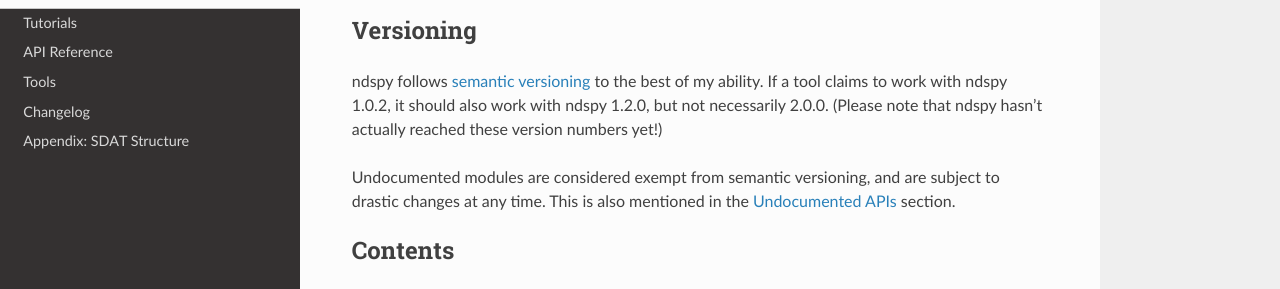
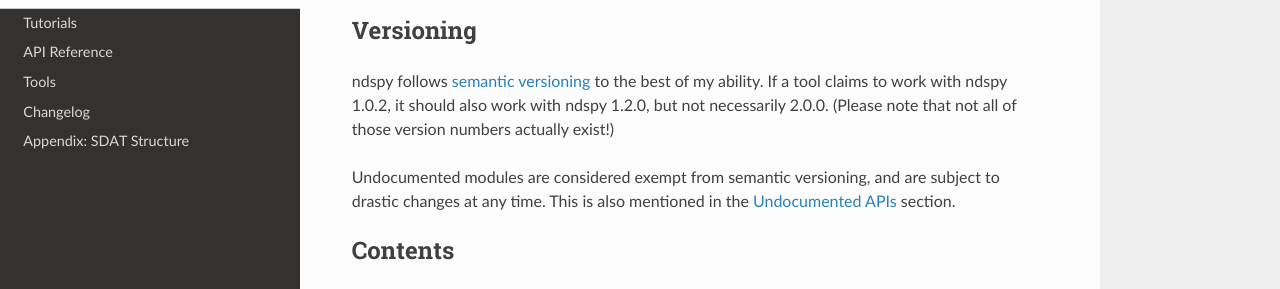
Before and after one commit to RoadrunnerWMC/ndspy, a Sphinx documentation site: the page built from docs/source/index.rst, in a window 1280 px wide and 900 px high, scrolled down 2641 px. Shown: the part 186-475 px from the top of the window. Built offline with Sphinx 7.4.7 and the Read the Docs theme 2.0.0, drawn with Linux system fonts in a browser that asks for light colours.

Commit message:
Improve wording for a thing now that 2.0.0 is about to exist

```diff
--- a/docs/source/index.rst
+++ b/docs/source/index.rst
@@ -177,8 +177,8 @@ Versioning
 
 ndspy follows `semantic versioning <https://semver.org/>`_ to the best of my
 ability. If a tool claims to work with ndspy 1.0.2, it should also work with
-ndspy 1.2.0, but not necessarily 2.0.0. (Please note that ndspy hasn't actually
-reached these version numbers yet!)
+ndspy 1.2.0, but not necessarily 2.0.0. (Please note that not all of those
+version numbers actually exist!)
 
 Undocumented modules are considered exempt from semantic versioning, and are
 subject to drastic changes at any time. This is also mentioned in the
```
Also changed, not shown: README.md (+2 -2 lines).
